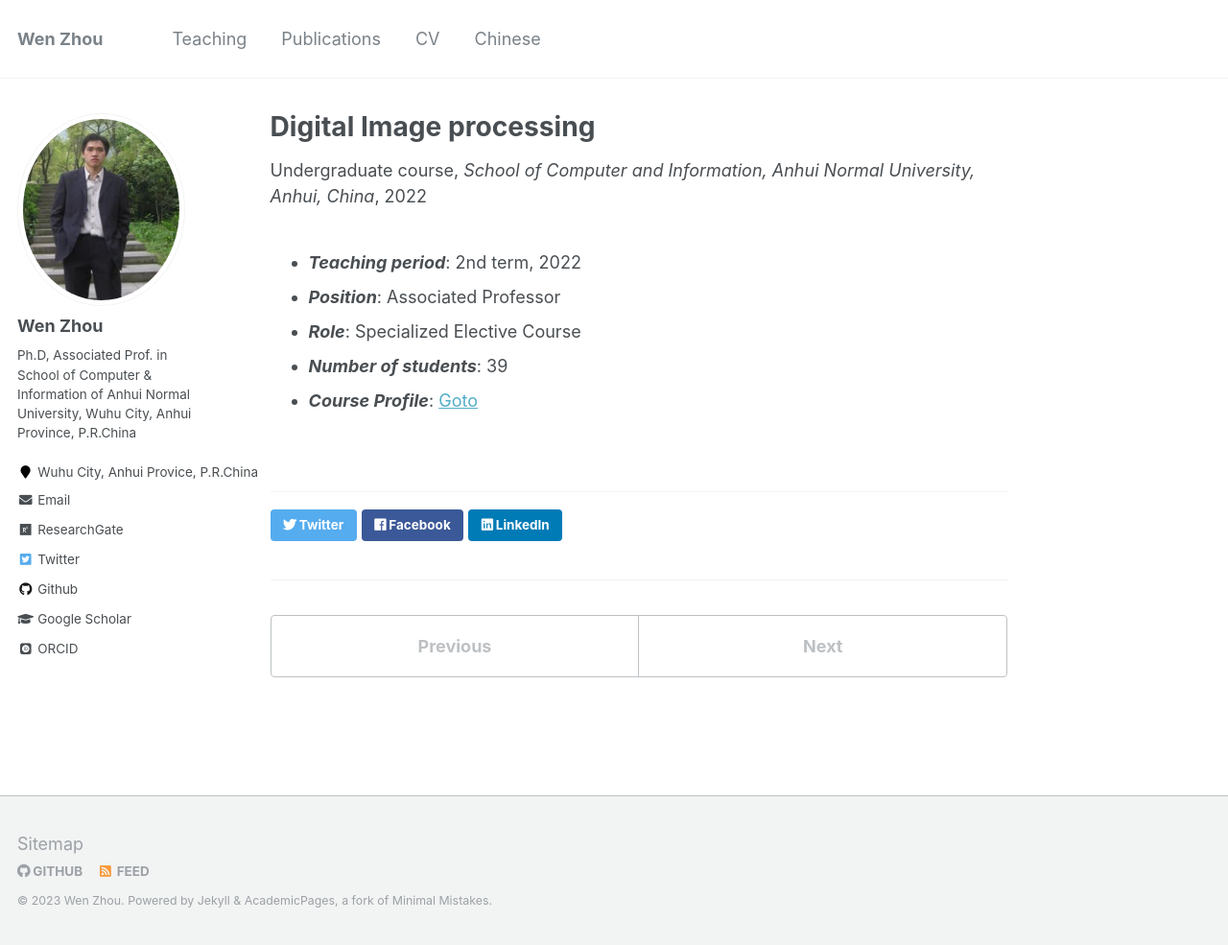
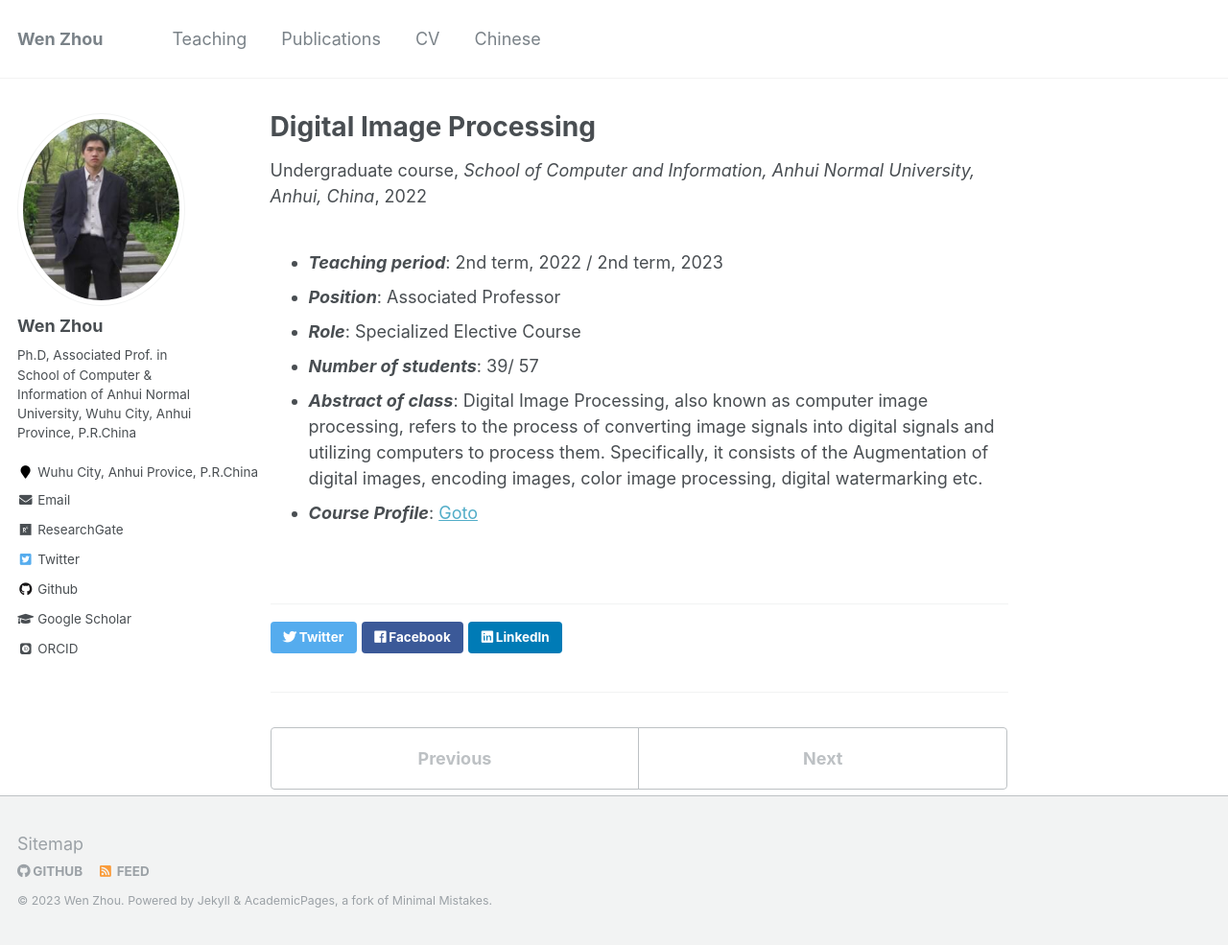
Before and after one commit to zhouwen327/zhouwen327.github.io, a Jekyll site: the page built from _teaching/2022-T2-DIP.md, in a window 1280 px wide and 985 px high. Shown: the whole window at 96% size. Built offline with Jekyll 4.4.1, drawn with Linux system fonts in a browser that asks for light colours; some web fonts are replaced.

Commit message:
Update 2022-T2-DIP.md

```diff
--- a/_teaching/2022-T2-DIP.md
+++ b/_teaching/2022-T2-DIP.md
@@ -1,5 +1,5 @@
 ---
-title: "Digital Image processing"
+title: "Digital Image Processing"
 collection: teaching
 type: "Undergraduate course"
 permalink: /teaching/2022-T2-DIP
@@ -7,8 +7,9 @@
 date: 2022-3-18
 location: "Wuhu Anhui"
 ---
-* ___Teaching period___: 2nd term, 2022
+* ___Teaching period___: 2nd term, 2022 / 2nd term, 2023
 * ___Position___: Associated Professor
 * ___Role___: Specialized Elective Course
-* ___Number of students___: 39
+* ___Number of students___: 39/ 57
+* ___Abstract of class___: Digital Image Processing, also known as computer image processing, refers to the process of converting image signals into digital signals and utilizing computers to process them. Specifically, it consists of the Augmentation of digital images, encoding images, color image processing, digital watermarking etc.
 * ___Course Profile___: [Goto](http://ivr-ahnu.cn/lectures/dip/)
```
